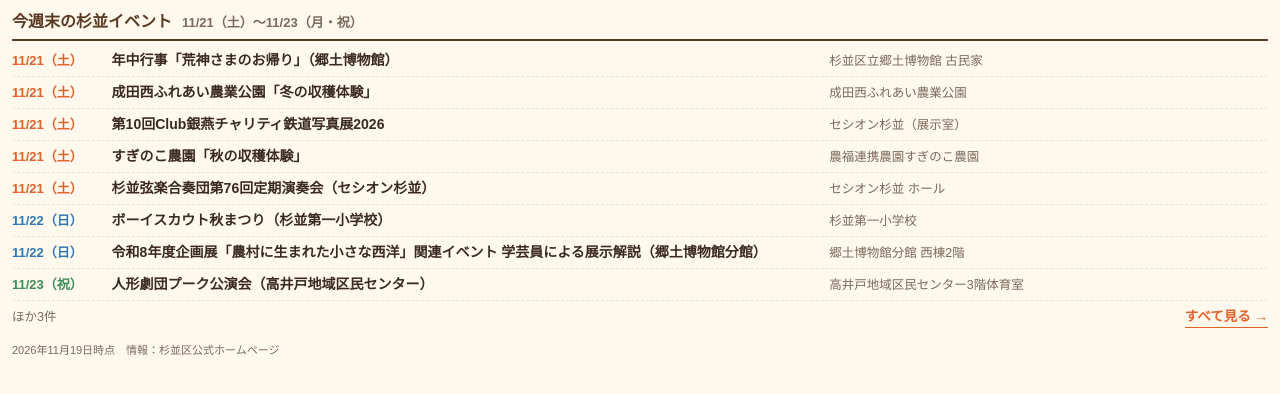
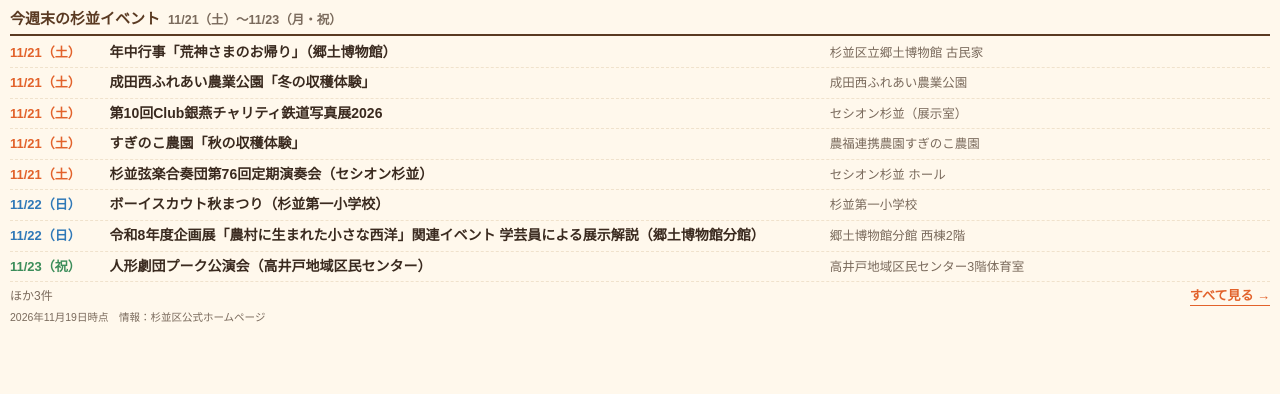
Before and after one commit to arleno-jp/suginami-events, a plain HTML site: page widget.html in a window 1280 px wide. Drawn offline with Linux system fonts and the light colour scheme.

Commit message:
ページを作り直し 2026-11-21〜2026-11-23（articles-20261121.json から）

```diff
--- a/widget.html
+++ b/widget.html
@@ -11,11 +11,11 @@
 *{box-sizing:border-box}
 html,body{margin:0;background:var(--paper);color:var(--ink)}
 body{font-family:"Hiragino Sans","Hiragino Kaku Gothic ProN","Noto Sans JP","Yu Gothic",Meiryo,sans-serif;
-  font-size:14px;line-height:1.5;-webkit-text-size-adjust:100%;overflow:hidden}
-.w{padding:10px 12px 8px}
-.head{display:flex;flex-wrap:wrap;align-items:baseline;gap:2px 10px;border-bottom:2px solid var(--title);padding-bottom:5px;margin:0 0 4px}
-.head b{font-size:16px;color:var(--title);font-weight:800}
-.head span{font-size:13px;color:var(--muted);font-weight:700}
+  font-size:14px;line-height:1.4;-webkit-text-size-adjust:100%;overflow:hidden}
+.w{padding:8px 10px 6px}
+.head{display:flex;flex-wrap:wrap;align-items:baseline;gap:0 8px;border-bottom:2px solid var(--title);padding-bottom:4px;margin:0 0 2px}
+.head b{font-size:15px;color:var(--title);font-weight:800}
+.head span{font-size:12.5px;color:var(--muted);font-weight:700}
 ol{list-style:none;margin:0;padding:0}
 li{display:grid;grid-template-columns:6.4em minmax(0,1fr) minmax(0,.62fr);gap:0 10px;align-items:baseline;
   padding:5px 0;border-bottom:1px dashed var(--line)}
@@ -23,13 +23,13 @@ li{display:grid;grid-template-columns:6.4em minmax(0,1fr) minmax(0,.62fr);gap:0
 .n{font-weight:700;overflow:hidden;text-overflow:ellipsis;white-space:nowrap}
 .v{font-size:12.5px;color:var(--muted);overflow:hidden;text-overflow:ellipsis;white-space:nowrap}
 li.sat{--c:var(--sat)} li.sun{--c:var(--sun)} li.hol{--c:var(--hol)} li.long{--c:var(--long)}
-.more{display:flex;justify-content:space-between;align-items:baseline;gap:8px;margin-top:6px}
-.more .rest{font-size:12.5px;color:var(--muted)}
-.more a{font-weight:800;font-size:13.5px;color:var(--sat);text-decoration:none;border-bottom:1px solid currentColor;margin-left:auto}
-.foot{margin:6px 0 0;font-size:11px;color:var(--muted)}
+.more{display:flex;justify-content:space-between;align-items:baseline;gap:8px;margin:5px 0 0}
+.more .rest{font-size:12px;color:var(--muted)}
+.more a{font-weight:800;font-size:13px;color:var(--sat);text-decoration:none;border-bottom:1px solid currentColor;margin-left:auto}
+.foot{margin:4px 0 0;font-size:10.5px;color:var(--muted)}
 .empty{padding:16px 0;color:var(--muted)}
-@media (max-width:690px){
-  li{grid-template-columns:6.4em minmax(0,1fr);padding:4px 0}
+@media (max-width:570px){
+  li{grid-template-columns:6.4em minmax(0,1fr);padding:3px 0;line-height:1.35}
   .v{grid-column:2;font-size:12px}
 }
 </style>
```
